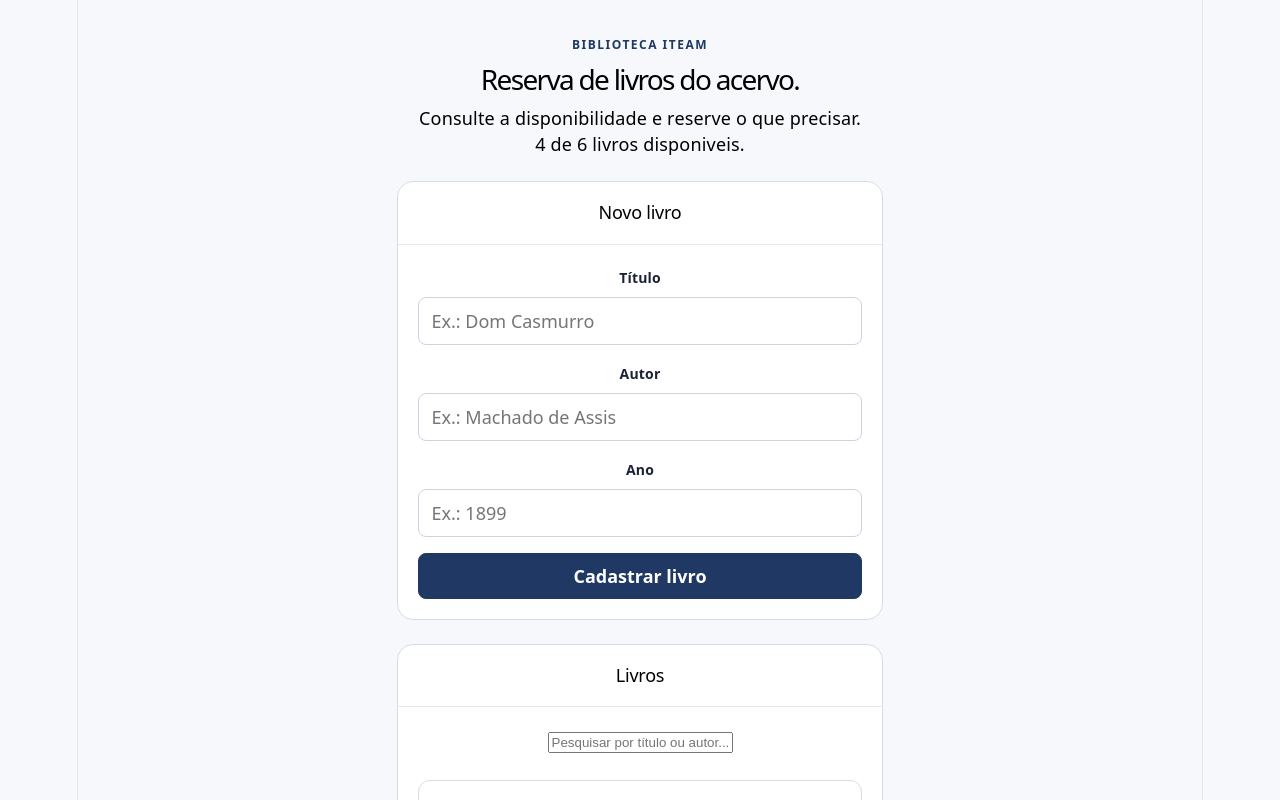
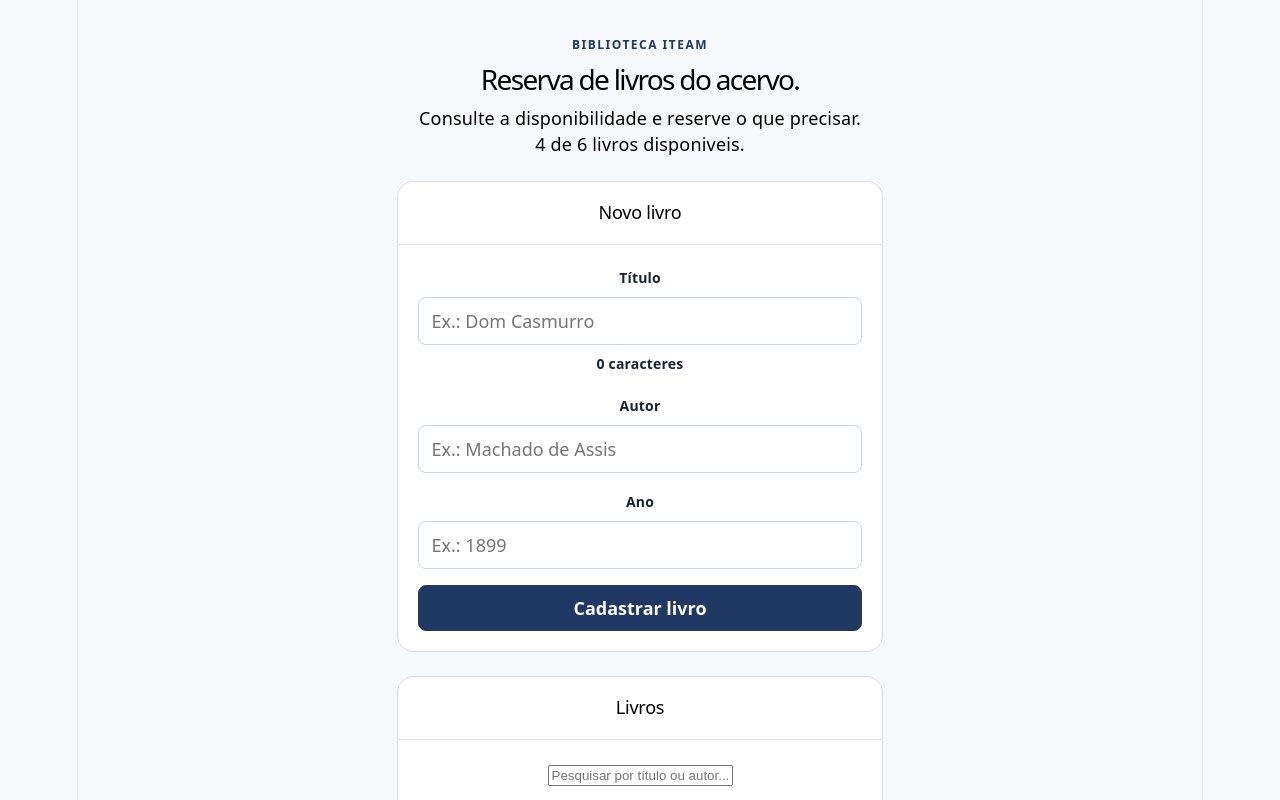
Before and after one commit to JuhMafra/reserva-biblioteca-juliana, a React (Vite) app: page / in a window 1280 px wide. Shown: the top 800 px of the page. Built offline with nearby package versions, Linux system fonts and the light colour scheme.

Commit message:
adicionado o contador
adicionado o contador

```diff
--- a/src/components/BookForm.jsx
+++ b/src/components/BookForm.jsx
@@ -45,6 +45,7 @@ export default function BookForm({ onAddBook }) {
           onChange={handleChange}
           placeholder="Ex.: Dom Casmurro"
         />
+        <label htmlFor="contador">{form.title.length} caracteres</label>
       </div>
       <div className="field">
         <label htmlFor="author">Autor</label>
```
